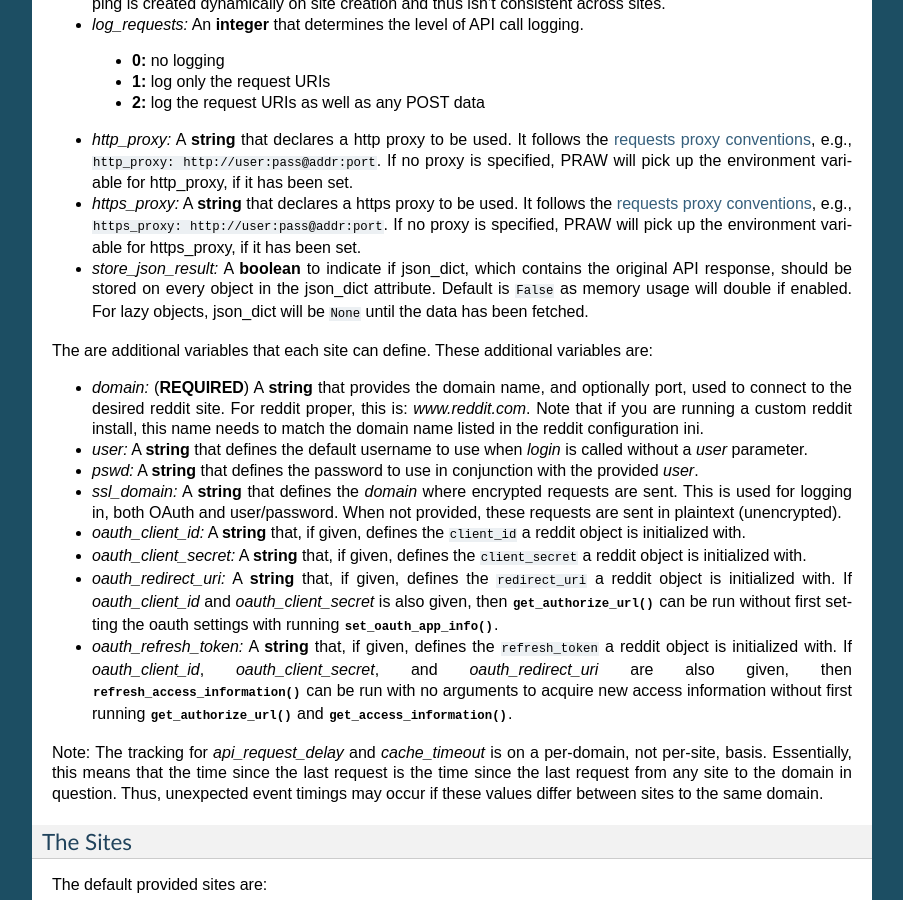
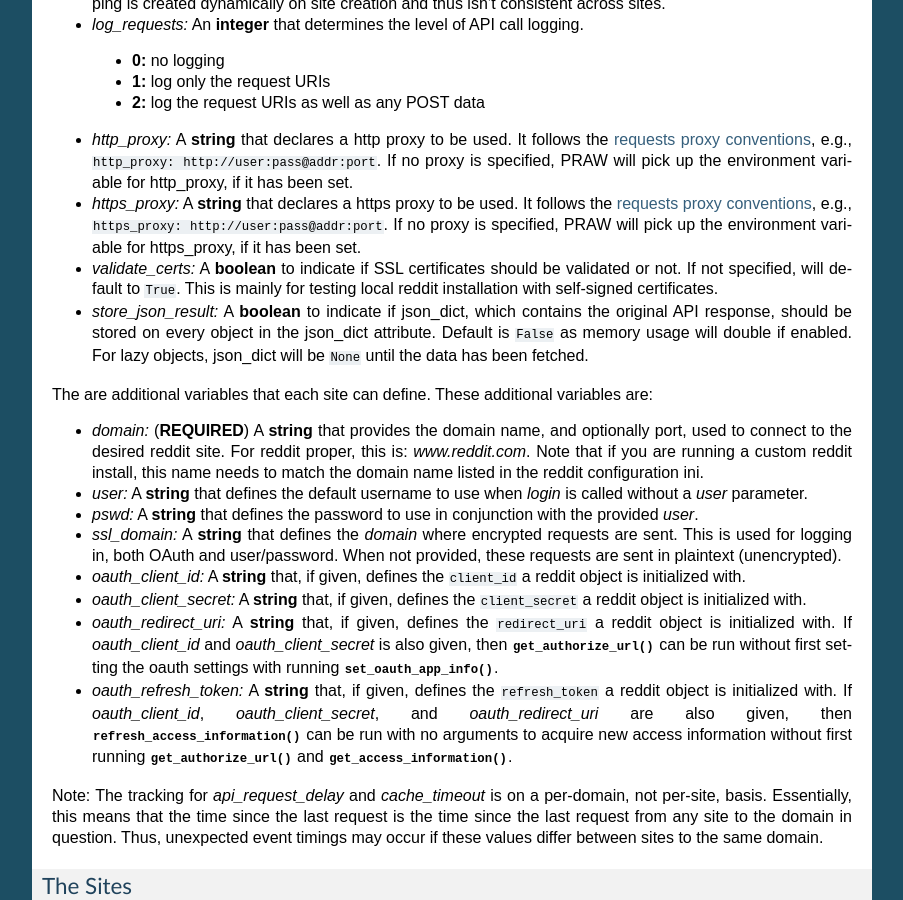
Before and after one commit to praw-dev/praw, a Sphinx documentation site: the page built from docs/pages/configuration_files.rst, in a window 1280 px wide and 900 px high, scrolled down 1341 px. Shown: the whole window, without its empty margins (198-1101 px from the left). Built offline with Sphinx 7.4.7, drawn with Linux system fonts in a browser that asks for light colours.

Commit message:
Updated Documentation

```diff
--- a/docs/pages/configuration_files.rst
+++ b/docs/pages/configuration_files.rst
@@ -96,6 +96,11 @@ config file. Each site can overwrite any of these variables.
   ``https_proxy: http://user:pass@addr:port``. If no proxy is specified, PRAW
   will pick up the environment variable for https_proxy, if it has been set.
 
+* *validate_certs:* A **boolean** to indicate if SSL certificates should be
+  validated or not.  If not specified, will default to ``True``.  This is
+  mainly for testing local reddit installation with self-signed
+  certificates.
+
 * *store_json_result:* A **boolean** to indicate if json_dict, which contains
   the original API response, should be stored on every object in the json_dict
   attribute. Default is ``False`` as memory usage will double if enabled. For
```
Also changed, not shown: 1 other file.
